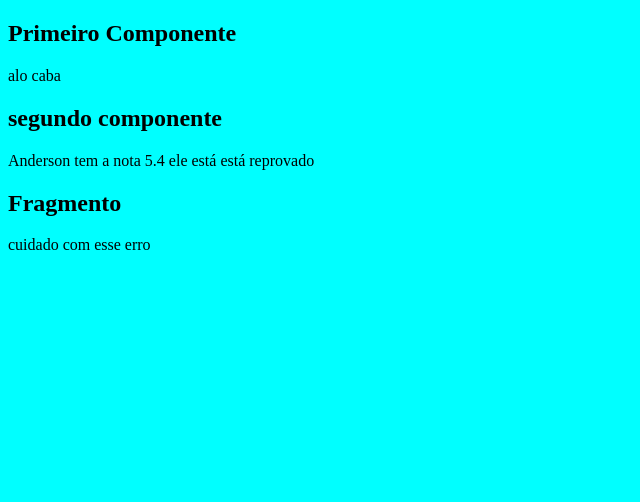
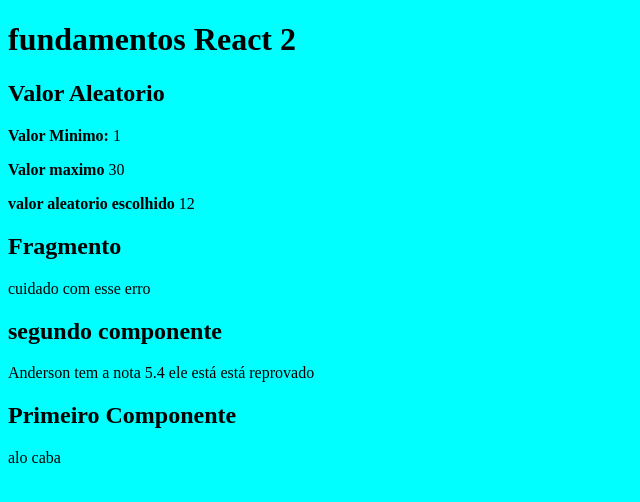
Before and after one commit to AndersonQS/Curso-React, a React (Create React App) app in the folder fundamentos-react/: page / in a window 1280 px wide. Shown: the top 502 px of the page, without its empty margins (0-640 px from the left). Built offline with nearby package versions, Linux system fonts and the light colour scheme.

Commit message:
Desafio Valor Aleatorio

```diff
--- /dev/null
+++ b/fundamentos-react/src/App.jsx
@@ -0,0 +1,24 @@
+import React from 'react'
+
+import Aleatorio from './components/basicos/Aleatorio'
+import Primeiro from './components/basicos/Primeiro'
+import ComParametro from './components/basicos/ComParametro'
+import Fragmento from './components/basicos/Fragmento'
+
+export default _ =>
+
+    <div id="app">
+      <h1>fundamentos React 2 </h1>
+
+      <Aleatorio min={1} max = {30}>
+      </Aleatorio>
+      <Fragmento></Fragmento>
+
+      <ComParametro
+        titulo="segundo componente"
+        aluno="Anderson"
+        nota={5.4} />
+      <Primeiro></Primeiro>
+
+
+    </div>
--- /dev/null
+++ b/fundamentos-react/src/components/basicos/Aleatorio.jsx
@@ -0,0 +1,23 @@
+import React from 'react';
+
+export default (props) => {
+  const min = props.min;
+  const max = props.max;
+  const aleatorio = parseInt(Math.random() * (max - min)) + min;
+
+  return (
+    <div>
+      <h2>Valor Aleatorio</h2>
+      <p>
+        <strong>Valor Minimo:</strong> {min}
+      </p>
+      <p>
+        <strong>Valor maximo</strong> {max}
+      </p>
+      <p>
+        <strong>valor aleatorio escolhido</strong> {aleatorio}
+      </p>
+
+    </div>
+  )
+}
--- a/fundamentos-react/src/index.css
+++ b/fundamentos-react/src/index.css
@@ -1,3 +1,3 @@
-body{
+body {
   background-color: aqua;
 }
--- a/fundamentos-react/src/index.js
+++ b/fundamentos-react/src/index.js
@@ -1,20 +1,10 @@
 import './index.css'
 import ReactDOM from 'react-dom'
 import React from 'react'
-import Primeiro from './components/basicos/Primeiro'
-import ComParametro from './components/basicos/ComParametro'
-import Fragmento from './components/basicos/Fragmento'
+
+import App from './App'
 
 
 ReactDOM.render(
-  <div id = "app">
-    <Primeiro></Primeiro>
-    <ComParametro
-    titulo = "segundo componente"
-    aluno = "Anderson"
-    nota = {5.4}/>
-    <Fragmento></Fragmento>
-
-
-  </div>,
+  <App />,
   document.getElementById('root'));
```
